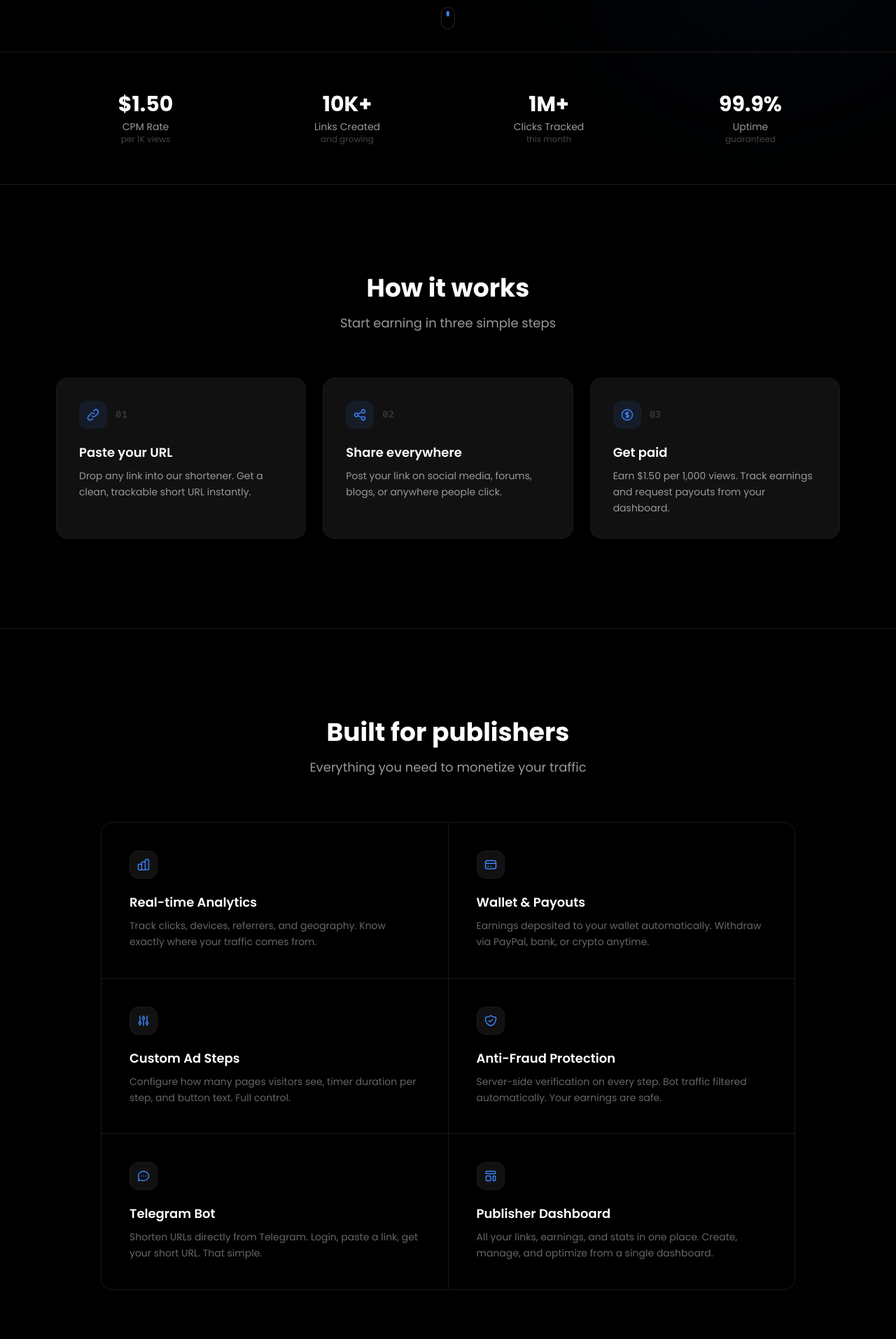
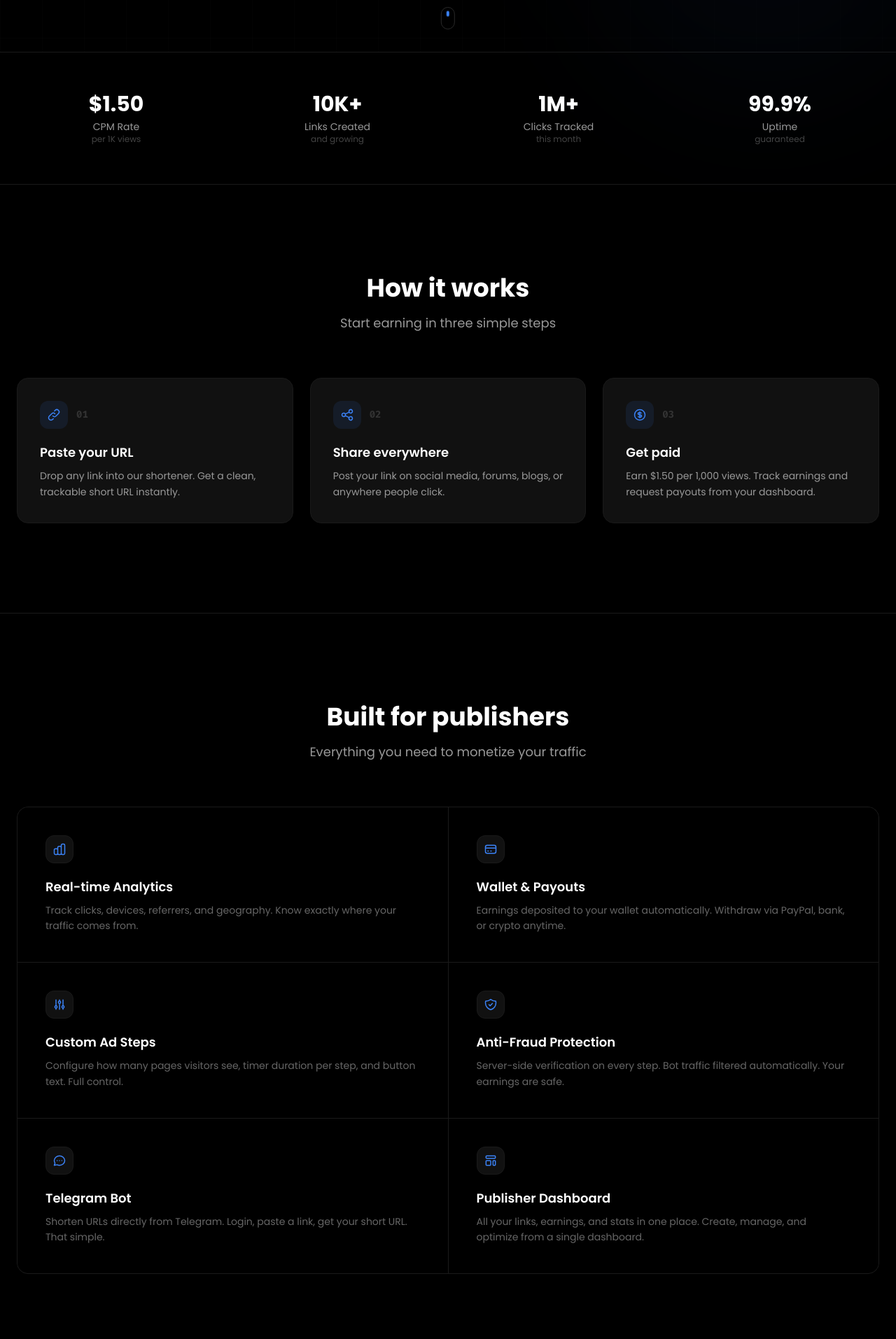
Before and after one commit to phinion8/linkmint, a Next.js app: page / in a window 1280 px wide. Shown: the part 726-2640 px from the top of the page at 70% size. Built offline with nearby package versions, Linux system fonts and the light colour scheme; no server answers.

Commit message:
Widen landing page to max-w-7xl (1280px)

```diff
--- a/app/page.tsx
+++ b/app/page.tsx
@@ -12,7 +12,7 @@ export default function HomePage() {
           <div className="absolute top-[-20%] left-[-10%] w-[600px] h-[600px] rounded-full bg-[#3B82F6]/[0.07] blur-[120px] animate-pulse-glow" />
           <div className="absolute bottom-[-10%] right-[-5%] w-[500px] h-[500px] rounded-full bg-[#3B82F6]/[0.04] blur-[100px] animate-float-delayed" />
 
-          <div className="relative mx-auto max-w-5xl px-4 pt-32 pb-20 text-center">
+          <div className="relative mx-auto max-w-7xl px-6 pt-32 pb-20 text-center">
             <h1 className="text-5xl sm:text-6xl md:text-7xl lg:text-[80px] font-bold tracking-tight mb-6 leading-[1.05]">
               <span className="text-white">Shorten. Share.</span>
               <br />
@@ -55,7 +55,7 @@ export default function HomePage() {
 
         {/* ===== STATS ===== */}
         <section className="border-y border-[#1A1A1A] py-14">
-          <div className="mx-auto max-w-6xl px-4">
+          <div className="mx-auto max-w-7xl px-6">
             <div className="grid grid-cols-2 md:grid-cols-4 gap-8">
               {[
                 { value: "$1.50", label: "CPM Rate", sub: "per 1K views" },
@@ -75,7 +75,7 @@ export default function HomePage() {
 
         {/* ===== HOW IT WORKS ===== */}
         <section id="how-it-works" className="py-24 md:py-32">
-          <div className="mx-auto max-w-6xl px-4">
+          <div className="mx-auto max-w-7xl px-6">
             <div className="text-center mb-16">
               <h2 className="text-3xl md:text-4xl font-bold text-white mb-4">
                 How it works
@@ -127,7 +127,7 @@ export default function HomePage() {
 
         {/* ===== FEATURES ===== */}
         <section id="features" className="py-24 md:py-32 border-t border-[#1A1A1A]">
-          <div className="mx-auto max-w-5xl px-4">
+          <div className="mx-auto max-w-7xl px-6">
             <div className="text-center mb-16">
               <h2 className="text-3xl md:text-4xl font-bold text-white mb-4">
                 Built for publishers
@@ -186,7 +186,7 @@ export default function HomePage() {
 
         {/* ===== EARNINGS SECTION ===== */}
         <section id="pricing" className="py-24 md:py-32 border-t border-[#1A1A1A]">
-          <div className="mx-auto max-w-6xl px-4">
+          <div className="mx-auto max-w-7xl px-6">
             <div className="text-center mb-16">
               <h2 className="text-3xl md:text-4xl font-bold text-white mb-4">
                 How much can you earn?
@@ -252,7 +252,7 @@ export default function HomePage() {
 
       {/* ===== FOOTER ===== */}
       <footer className="border-t border-[#1A1A1A] py-10">
-        <div className="mx-auto max-w-6xl px-4">
+        <div className="mx-auto max-w-7xl px-6">
           <div className="flex flex-col md:flex-row items-center justify-between gap-6">
             <div className="flex items-center gap-2">
               <div className="w-6 h-6 rounded-md bg-[#3B82F6] flex items-center justify-center">
```
